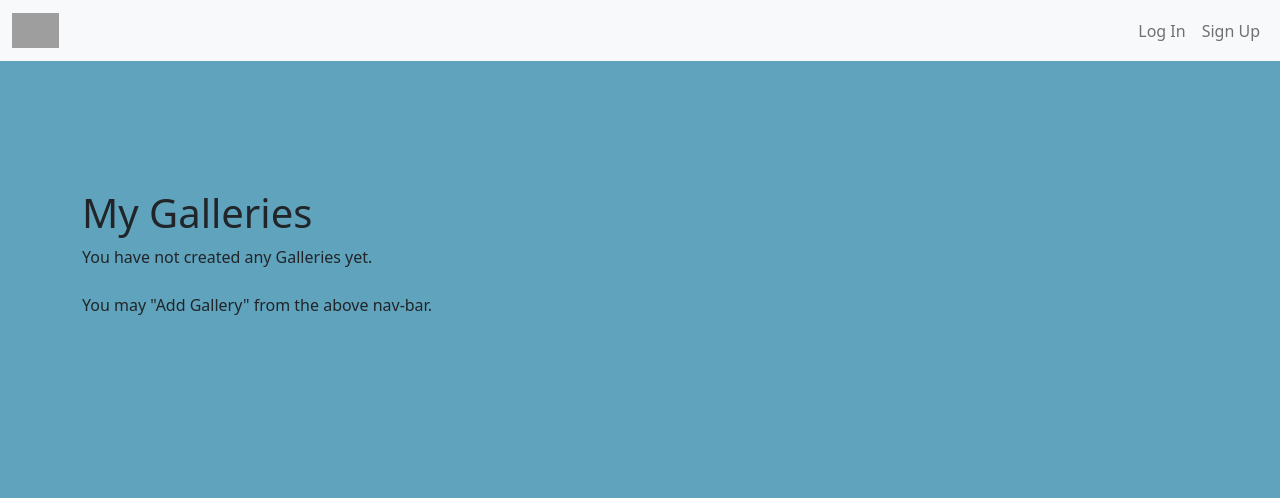
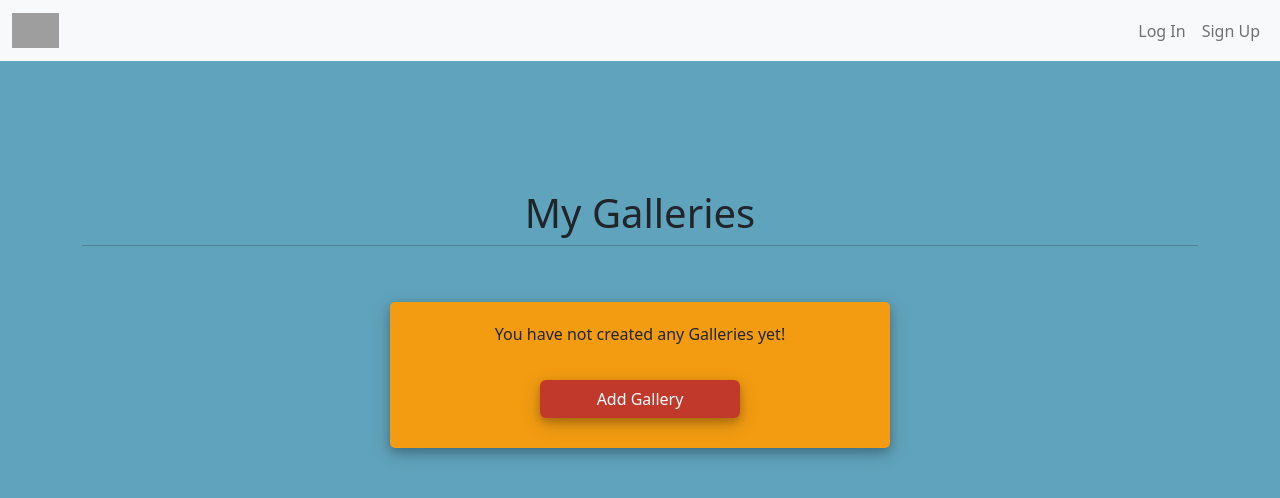
Before and after one commit to fernando-massa/inspirations, a Django app: page /galleries/ in a window 1280 px wide. Shown: the top 498 px of the page. Run offline with Django 4.2, Linux system fonts and the light colour scheme; data that the repository does not hold is empty; grey boxes are pictures that could not be loaded.

Commit message:
view gallery css done for now

```diff
--- a/inspiration2/main_app/static/css/style.css
+++ b/inspiration2/main_app/static/css/style.css
@@ -4,6 +4,10 @@ body, html {
     height: 100%;
     background: #60a3bc !important;
     box-sizing: border-box;
+}
+a {
+    color: black;
+    text-decoration: none;
 }
 .user_card {
     height: 400px;
@@ -162,6 +166,17 @@ body, html {
     grid-row-start: 6;
     grid-row-end: 9;
 }
+/* my galleries page */
+.gallery_container {
+    text-align: center;
+    background-color: #f39c12;
+    padding: 20px;
+    max-width: 500px;
+    margin: 0 auto;
+    margin-top: 40px;
+    border-radius: 5px;
+    box-shadow: 0 4px 8px 0 rgba(0, 0, 0, 0.2), 0 6px 20px 0 rgba(0, 0, 0, 0.19);
+}
 
 @media only screen and (max-width: 800px) {
     .home-h1 {
--- a/inspiration2/main_app/templates/main_app/gallery_list.html
+++ b/inspiration2/main_app/templates/main_app/gallery_list.html
@@ -2,22 +2,32 @@
 
 {% block content %}
 
-    <h1>My Galleries</h1>
+<h1 class="fw-light text-center">My Galleries</h1>
+<hr class="mt-2">
 
+<div class="row text-center text-lg-start">
     {% for gallery in gallery_list %}
-        <a href="{% url 'galleries_detail' gallery.id %}">
-            <div>
-                {{ gallery.name }}
-            </br>
-                {{ gallery.description }}
+        <div class="col-lg-3 col-md-4 col-6">
+            <a class="d-block mb-4 h-100" href="{% url 'galleries_detail' gallery.id %}">
+                <div class="card text-center" style="width: 13.5rem;">
+                    <img class="card-img-top" src="https://i.imgur.com/J9YuDpX.png" alt="Card image cap">
+                    <div class="card-body">
+                        <div class="card-text">{{ gallery.name }}</div>
+                    </div>
+                </div>
+            </a>
+        </div>
+
+        {% empty %}
+            <div class="gallery_container">
+                You have not created any Galleries yet!
+                <br><br>
+                <a href="{% url 'galleries_create' %}" class="nav-item nav-link">
+                    <button class="btn home_btn">Add Gallery</button>
+                </a>
             </div>
-            {% empty %}
-                <div class="">
-                    You have not created any Galleries yet.
-                    <br><br>
-                    You may "Add Gallery" from the above nav-bar.
-                </div>
 
-            {% endfor %}
+    {% endfor %}
+</div>
 
 {% endblock %}
```
